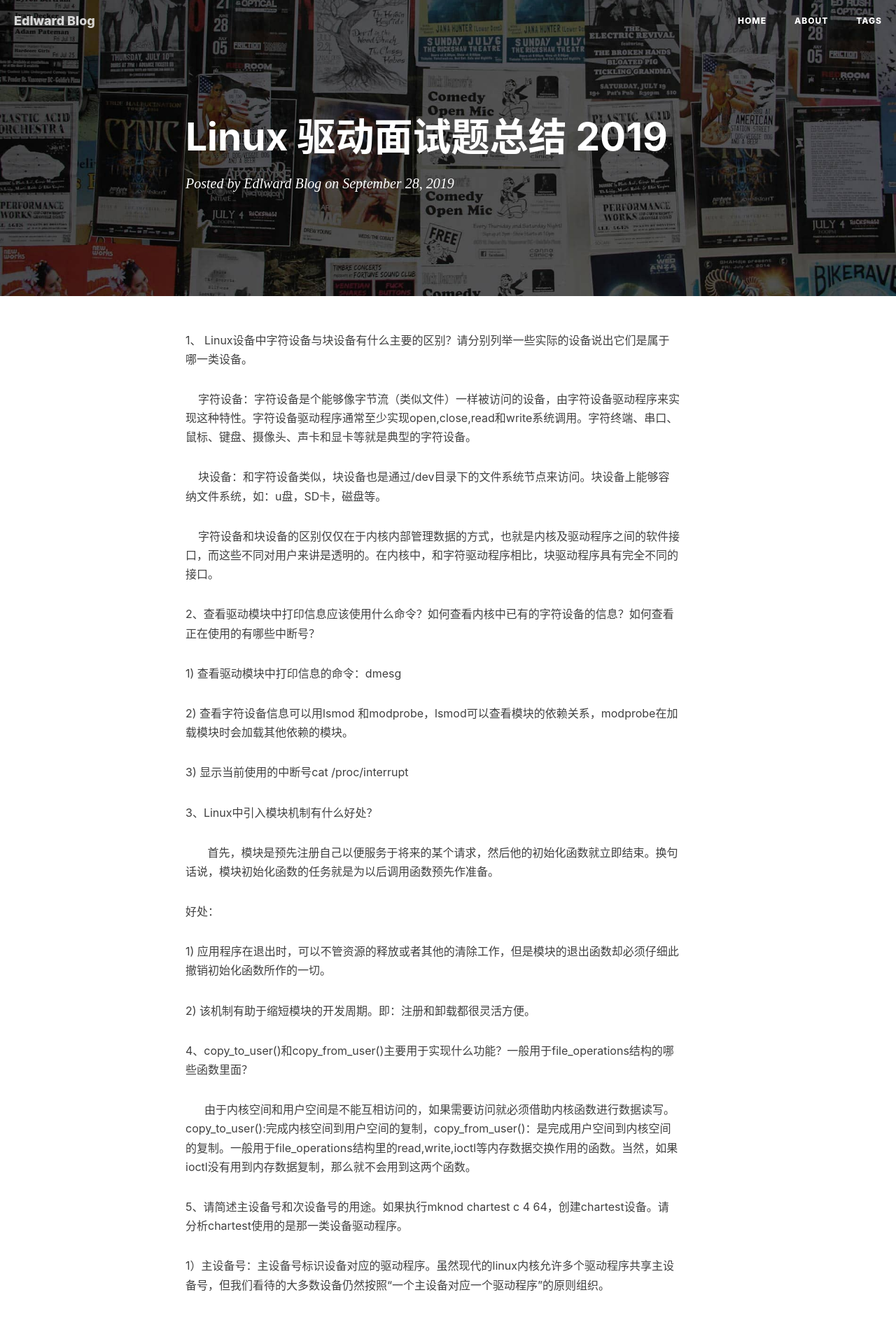
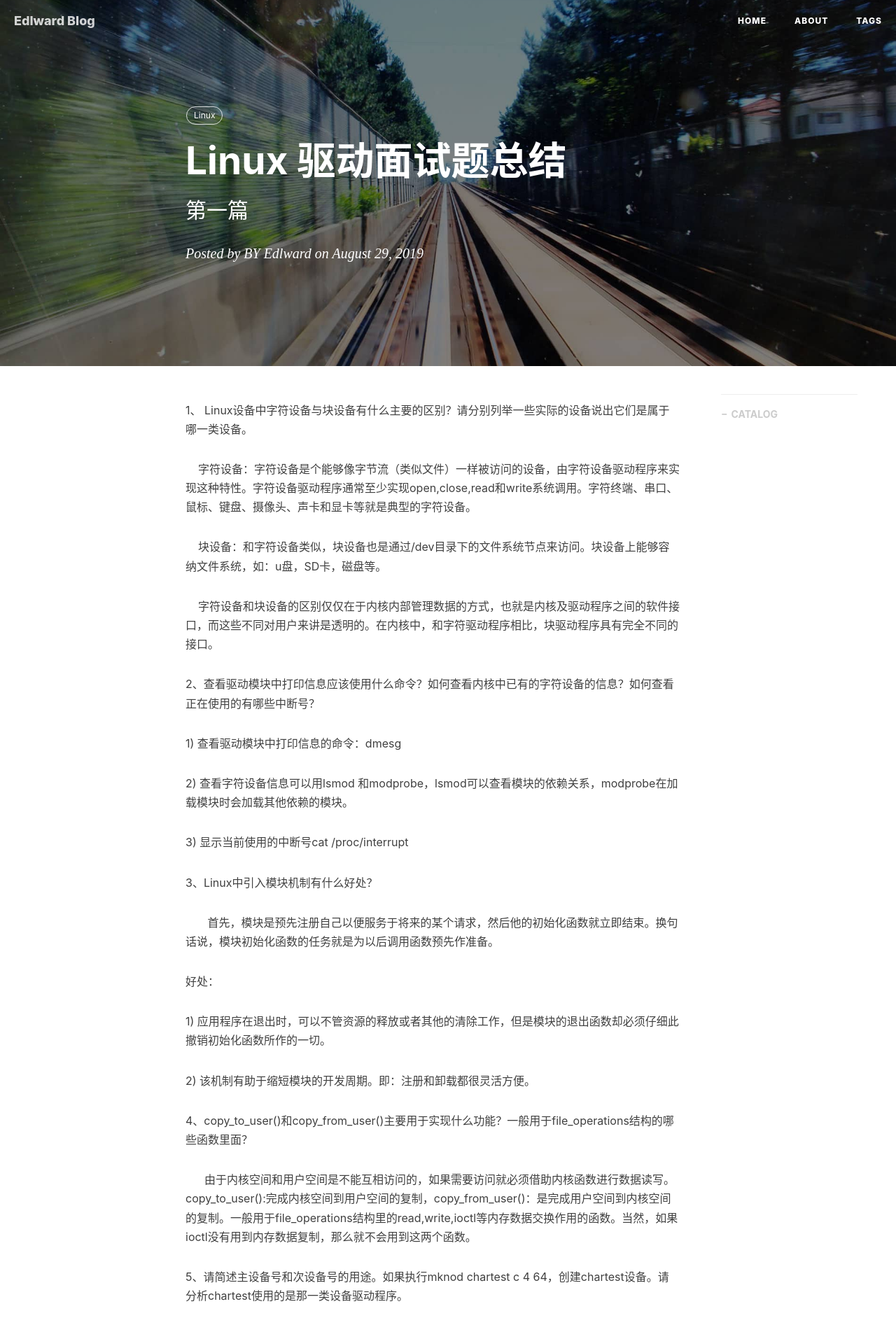
Before and after one commit to gary-robotics/dlward, a Jekyll site: the page built from _posts/2019-09-28-Linux 驱动面试题总结-2019.markdown, in a window 1280 px wide. Shown: the top 1883 px of the page at 70% size. Built offline with Jekyll 4.4.1, drawn with Linux system fonts in a browser that asks for light colours; nearby versions of some CDN libraries; our own code applies the rules of GitHub Pages for plain Markdown files; comment, search, counter and statistics services are not loaded; some of the changed lines change nothing that is shown; some of the changed text lies outside the part shown.

Commit message:
Update 2019-09-28-Linux 驱动面试题总结-2019.markdown

```diff
--- a/_posts/2019-09-28-Linux 驱动面试题总结-2019.markdown
+++ b/_posts/2019-09-28-Linux 驱动面试题总结-2019.markdown
@@ -1,4 +1,14 @@
-
+---
+layout:     post                    # 使用的布局（不需要改）
+title:      Linux 驱动面试题总结                # 标题
+subtitle:    第一篇                  #副标题
+date:       2019-08-29              # 时间
+author:     BY Edlward              # 作者
+header-img: img/post-bg-2015.jpg    #这篇文章标题背景图片
+catalog: true                       # 是否归档
+tags:                               #标签
+    - Linux
+---
 1、 Linux设备中字符设备与块设备有什么主要的区别？请分别列举一些实际的设备说出它们是属于哪一类设备。
 
     字符设备：字符设备是个能够像字节流（类似文件）一样被访问的设备，由字符设备驱动程序来实现这种特性。字符设备驱动程序通常至少实现open,close,read和write系统调用。字符终端、串口、鼠标、键盘、摄像头、声卡和显卡等就是典型的字符设备。
```
